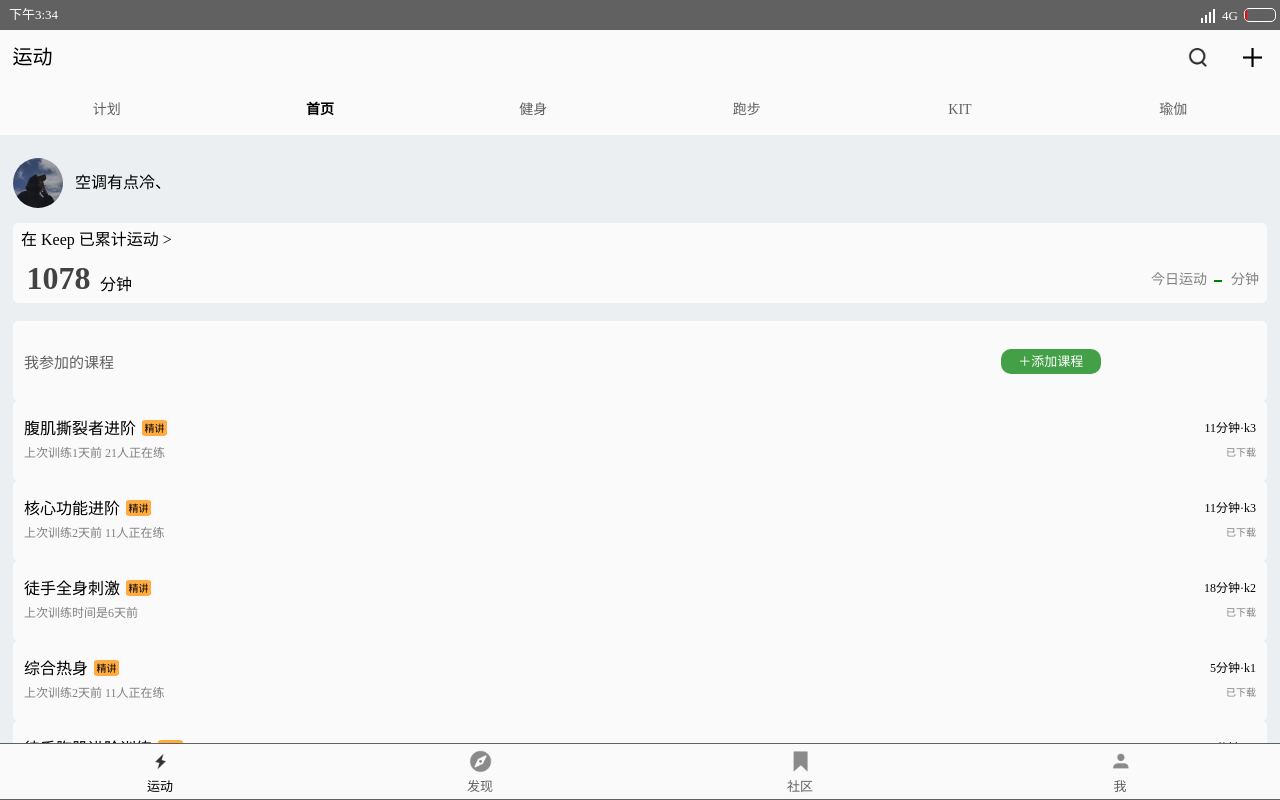
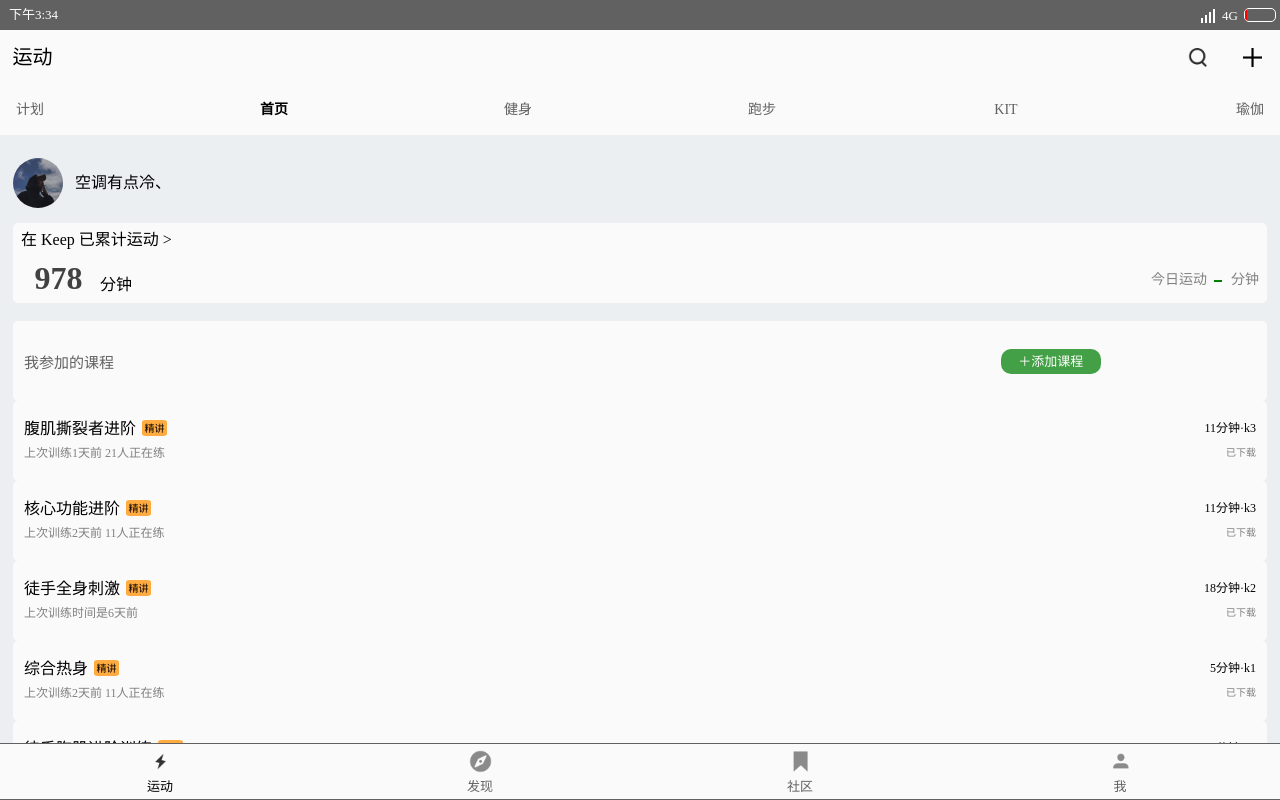
Before and after one commit to Alien1008611/keep2019, a plain HTML site: page page/keep_sport_area.html in a window 1280 px wide. Drawn offline with Linux system fonts and the light colour scheme.

Commit message:
导航栏细化

```diff
--- a/css/me/dynamic.css
+++ b/css/me/dynamic.css
@@ -290,7 +290,7 @@
 
 
 #record{
-    +
+
     height: 70px;
     flex: 1;
     display: flex;
--- a/css/sport/dynamic.css
+++ b/css/sport/dynamic.css
@@ -95,7 +95,7 @@
     height: 50px;
     width: 100%;
     display: flex;
-    justify-content: space-around;
+    justify-content: space-between;
     align-items: center;
     background-color: #FAFAFA;
 }
--- a/page/keep_sport_area.html
+++ b/page/keep_sport_area.html
@@ -7,7 +7,6 @@
     <link rel="stylesheet" href="../css/signal.css">
     <link rel="stylesheet" href="../css/common.css">
     <link rel="stylesheet" href="../css/container.css">
-
     <link rel="stylesheet" href="../css/sport/title.css">
     <link rel="stylesheet" href="../css/sport/menus.css">
     <link rel="stylesheet" href="../css/sport/dynamic.css">
@@ -82,10 +81,11 @@
                 <div id="dynamic_menus" >
                     <div class="dynamic_menus_list_style "><a href="">计划</a></div>
                     <div class="dynamic_menus_list_style ">首页</div>
-                    <div class="dynamic_menus_list_style "><a href="">健身</a></div>
-                    <div class="dynamic_menus_list_style "><a href="">跑步</a></div>
-                    <div class="dynamic_menus_list_style "><a href="">KIT</a></div>
-                    <div class="dynamic_menus_list_style "><a href="">瑜伽</a></div>
+                    <div class="dynamic_menus_list_style "><a>健身</a></div>
+                    <div class="dynamic_menus_list_style "><a>跑步 </a></div>
+                    <div class="dynamic_menus_list_style "><a>KIT </a></div>
+                    <div class="dynamic_menus_list_style "><a>瑜伽</a></div>
+
                 </div>
 
 
@@ -102,7 +102,7 @@
                             <div id="dynamic_runtime_up">在&nbspKeep&nbsp已累计运动&nbsp></div>
                             <div id="dynamic_runtime_down">
                                 <div id="dynamic_runtime_down_left">
-                                    <div id="dynamic_time_1">1078</div>
+                                    <div id="dynamic_time_1">978</div>
                                     <div id="dynamic_time_2">分钟</div>
                                 </div>
                                 <div id="dynamic_runtime_down_right">
```
